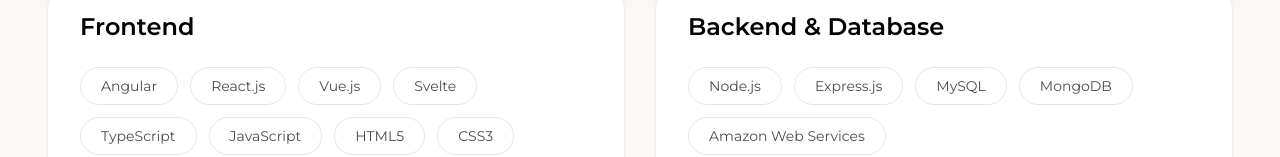
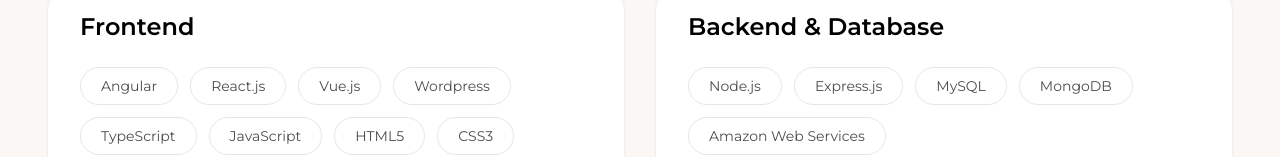
Before and after one commit to K8Dvd/kate-portfolio, a React (Vite) app: page /about in a window 1280 px wide. Shown: the part 2109-2266 px from the top of the page. Built offline with nearby package versions, Linux system fonts and the light colour scheme.

Commit message:
add wordpress

```diff
--- a/src/components/aboutexpanded.jsx
+++ b/src/components/aboutexpanded.jsx
@@ -6,7 +6,7 @@
       'Angular',
       'React.js',
       'Vue.js',
-      'Svelte',
+      'Wordpress',
       'TypeScript',
       'JavaScript',
       'HTML5',
```
